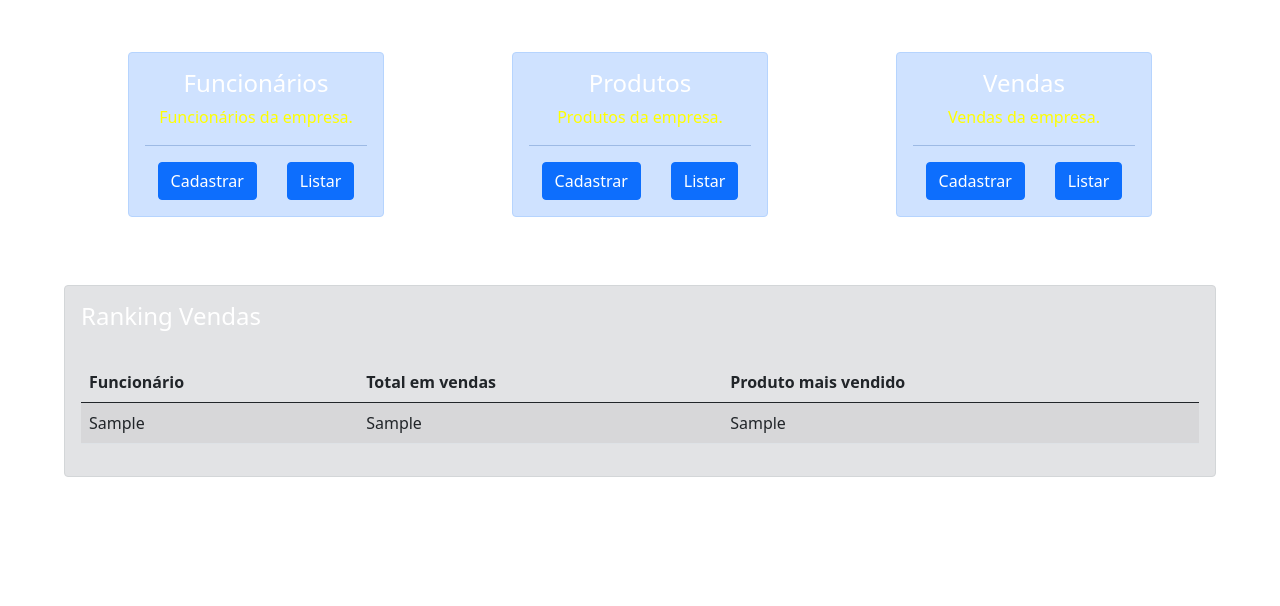
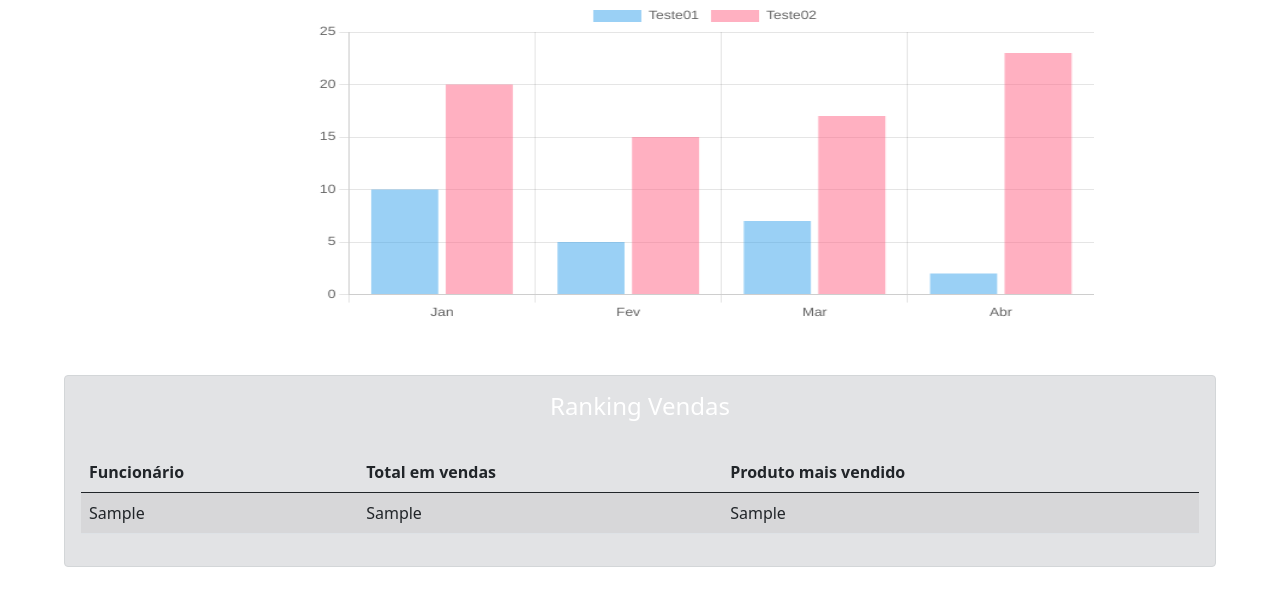
Before and after one commit to pedrothor/sales_system_control_api, a Django app: template templates/index.html in a window 1280 px wide. Shown: the part 138-744 px from the top of the page. Run offline with Django 3.2, Linux system fonts and the light colour scheme; the template is opened without the code that fills it: most values are stand-ins (such as "Sample title", 1, 10 or a date in 2020); grey boxes are pictures that could not be loaded.

Commit message:
implementando chartjs

```diff
--- a/templates/index.html
+++ b/templates/index.html
@@ -3,41 +3,42 @@
 
 {% block content %}
     <body>
-        <div class="d-flex flex-direction-row justify-content-center" style="gap: 10%;">
-            <div class="alert alert-primary" role="alert" style="width: 20%; margin-top: 4%;">
-              <h4 class="d-flex justify-content-center alert-heading" style="color: white;">Funcionários</h4>
-                <p class="d-flex justify-content-center " style="color: yellow;">Funcionários da empresa.</p>
-              <hr>
-              <div class="d-flex justify-content-center" style="gap: 20px;">
-                  <button type="button" class="btn btn-primary" onclick="location.href={% url 'cadastro-funcionario' %}">Cadastrar</button>
-                  <button type="button" class="btn btn-primary" style="margin-left: 10px;" onclick="location.href={% url 'lista-funcionarios' %}">Listar</button>
-              </div>
+        <div class="d-flex flex-direction-row justify-content-center">
+            <div>
+              <canvas id="myChart" style="min-width: 120%; height: 180%;"></canvas>
             </div>
 
-            <div class="alert alert-primary" role="alert" style="width: 20%; margin-top: 4%;">
-              <h4 class="d-flex justify-content-center alert-heading" style="color: white;">Produtos</h4>
-                <p class="d-flex justify-content-center " style="color: yellow;">Produtos da empresa.</p>
-              <hr>
-              <div class="d-flex justify-content-center" style="gap: 20px;">
-                  <button type="button" class="btn btn-primary"><a href="{% url 'cadastrar-produto' %}" style="text-decoration: none; color: white;">Cadastrar</a></button>
-                  <button type="button" class="btn btn-primary" style="margin-left: 10px;"><a href="{% url 'lista-produtos' %}" style="text-decoration: none; color: white;">Listar</a></button>
-              </div>
-            </div>
+            <script src="https://cdn.jsdelivr.net/npm/chart.js"></script>
 
-            <div class="alert alert-primary" role="alert" style="width: 20%; margin-top: 4%;">
-              <h4 class="d-flex justify-content-center alert-heading" style="color: white;">Vendas</h4>
-                <p class="d-flex justify-content-center " style="color: yellow;">Vendas da empresa.</p>
-              <hr>
-              <div class="d-flex justify-content-center" style="gap: 20px;">
-                  <button type="button" class="btn btn-primary"><a href="{% url 'cadastrar-venda'%}" style="text-decoration: none; color: white;">Cadastrar</a></button>
-                  <button type="button" class="btn btn-primary" style="margin-left: 10px;"><a href="{% url 'lista-vendas'%}" style="text-decoration: none; color: white;">Listar</a></button>
-              </div>
-            </div>
+            <script>
+              const ctx = document.getElementById('myChart');
+
+              new Chart(ctx, {
+                type: 'bar',
+                data: {
+                  labels: {{label|safe}},
+                  datasets: [{
+                    label: 'Teste01',
+                    data: {Jan: 10, Fev: 5, Mar: 7, Abr: 2},},
+                    {
+                    label: 'Teste02',
+                    data: {Jan: 20, Fev: 15, Mar: 17, Abr: 23},
+                    }],
+                options: {
+                  scales: {
+                    y: {
+                      beginAtZero: true
+                    }
+                  }
+                }
+                }
+              });
+            </script>
         </div>
 
         <div class="d-flex justify-content-center">
             <div class="alert alert-secondary" role="alert" style="width: 90%; margin-top: 4%;">
-              <h4 class="alert-heading" style="color: white;">Ranking Vendas</h4>
+              <h4 class="d-flex justify-content-center alert-heading" style="color: white;">Ranking Vendas</h4>
               <br>
                 <table class="table table-striped">
                   <thead>
```
